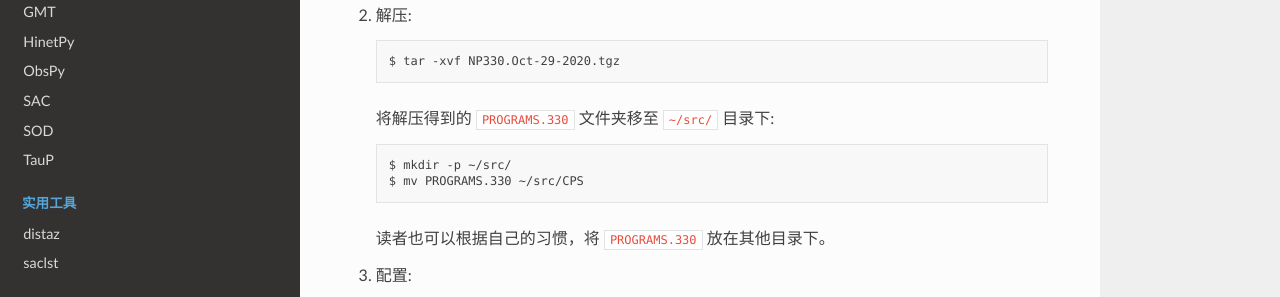
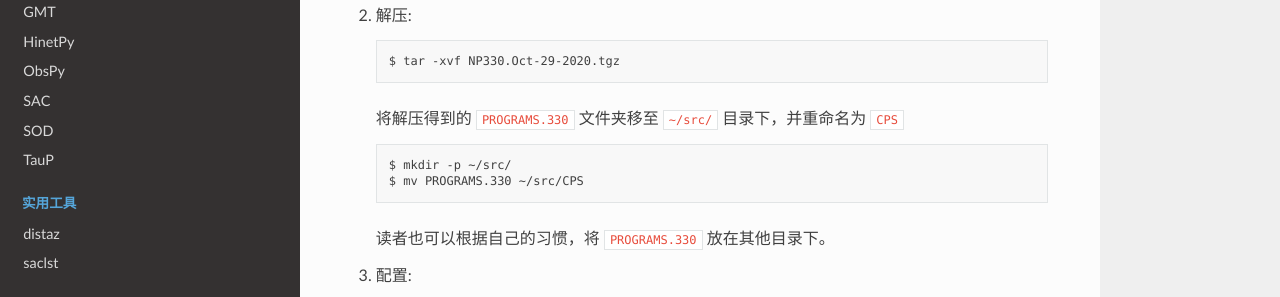
Before and after one commit to seismo-learn/software, a Sphinx documentation site: the page built from source/cps/install.rst, in a window 1280 px wide and 900 px high. Shown: the part 260-557 px from the top of the window. Built offline with Sphinx 7.4.7 and the Read the Docs theme 2.0.0, drawn with Linux system fonts in a browser that asks for light colours.

Commit message:
Update source/cps/install.rst
Co-authored-by: Jiayuan Yao <coreman.seism@gmail.com>

```diff
--- a/source/cps/install.rst
+++ b/source/cps/install.rst
@@ -13,7 +13,7 @@
 
         $ tar -xvf NP330.Oct-29-2020.tgz
 
-    将解压得到的 :file:`PROGRAMS.330` 文件夹移至 :file:`~/src/` 目录下::
+    将解压得到的 :file:`PROGRAMS.330` 文件夹移至 :file:`~/src/` 目录下，并重命名为 :file:`CPS` ::
 
         $ mkdir -p ~/src/
         $ mv PROGRAMS.330 ~/src/CPS
```
